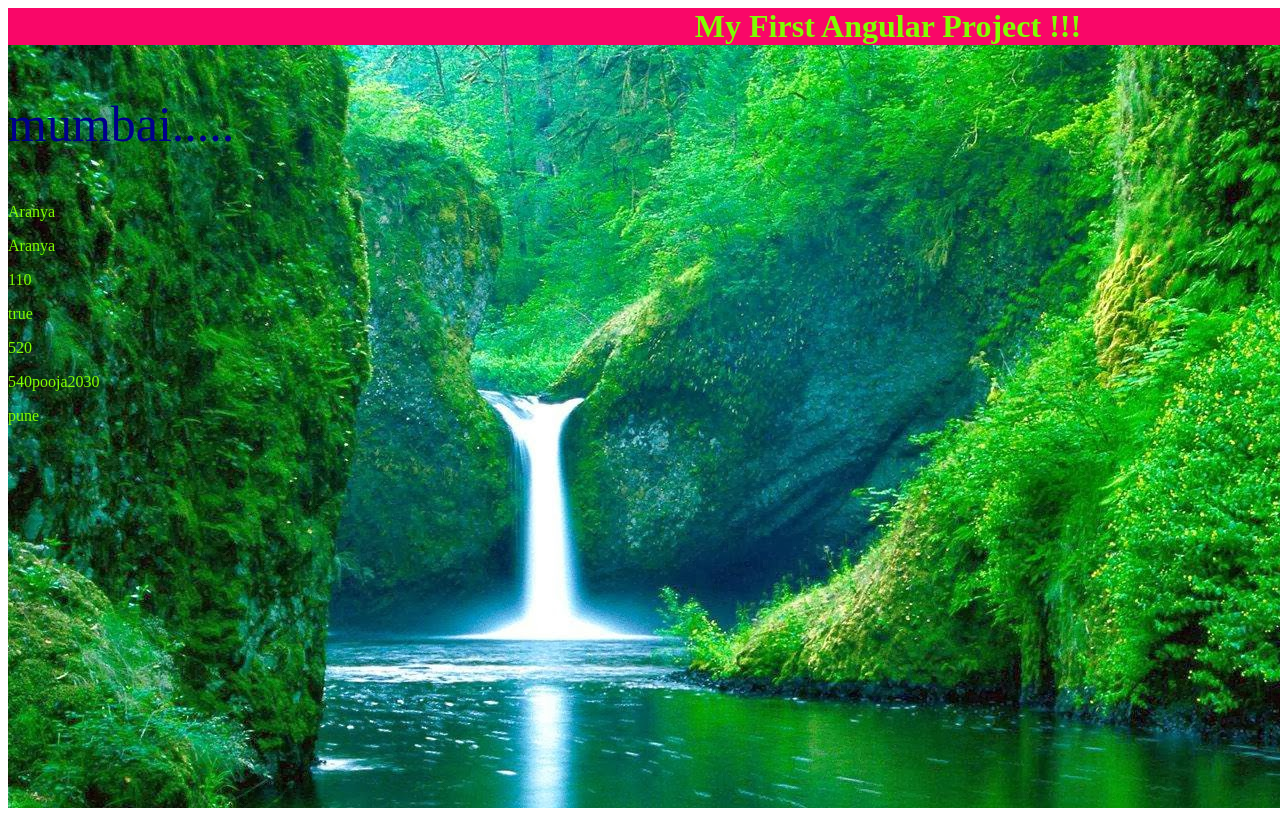
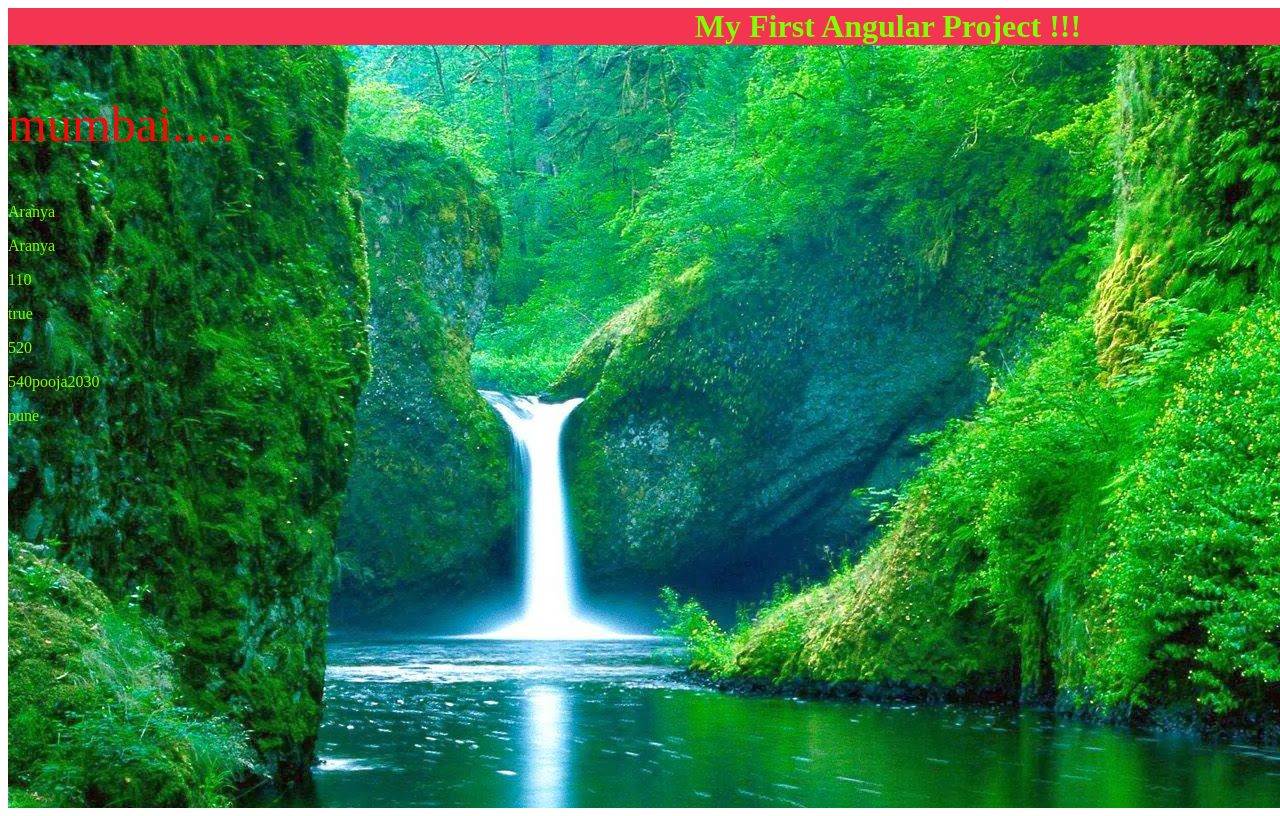
Before and after one commit to kondapooja97/mypracticerepo, an Angular app in the folder Myproject/: page / in a window 1280 px wide. Shown: the top 816 px of the page. Built offline with nearby package versions, Linux system fonts and the light colour scheme.

Commit message:
string interpolation methods

```diff
--- a/Myproject/src/app/app.component.scss
+++ b/Myproject/src/app/app.component.scss
@@ -17,9 +17,9 @@
 {
     font-size: 50px;
     font-family: cursive;
-    color:darkblue;
+    color:rgb(245, 9, 9);
 }
 .navigation-page
 {
-    background-color: rgb(249, 7, 104);
+    background-color: rgb(243, 53, 82);
 }
```
